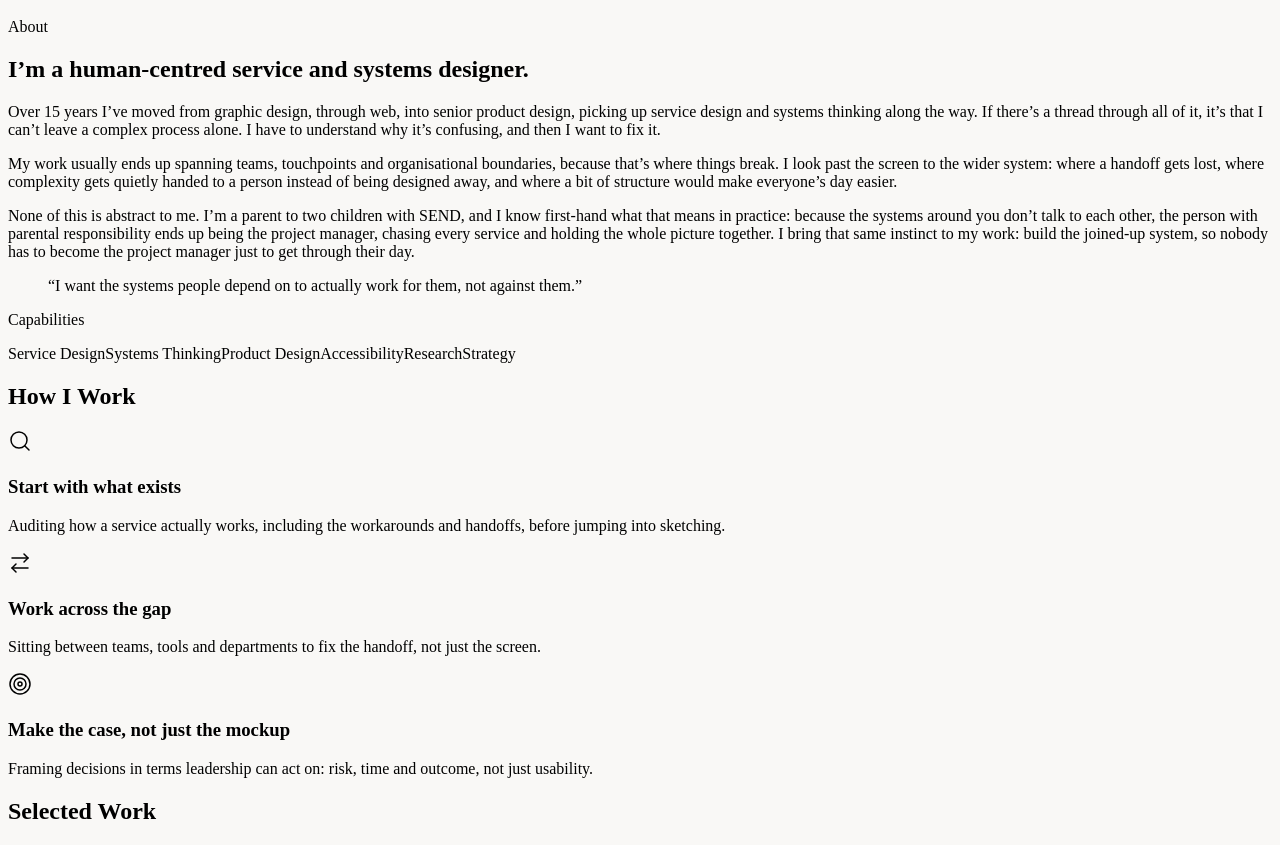
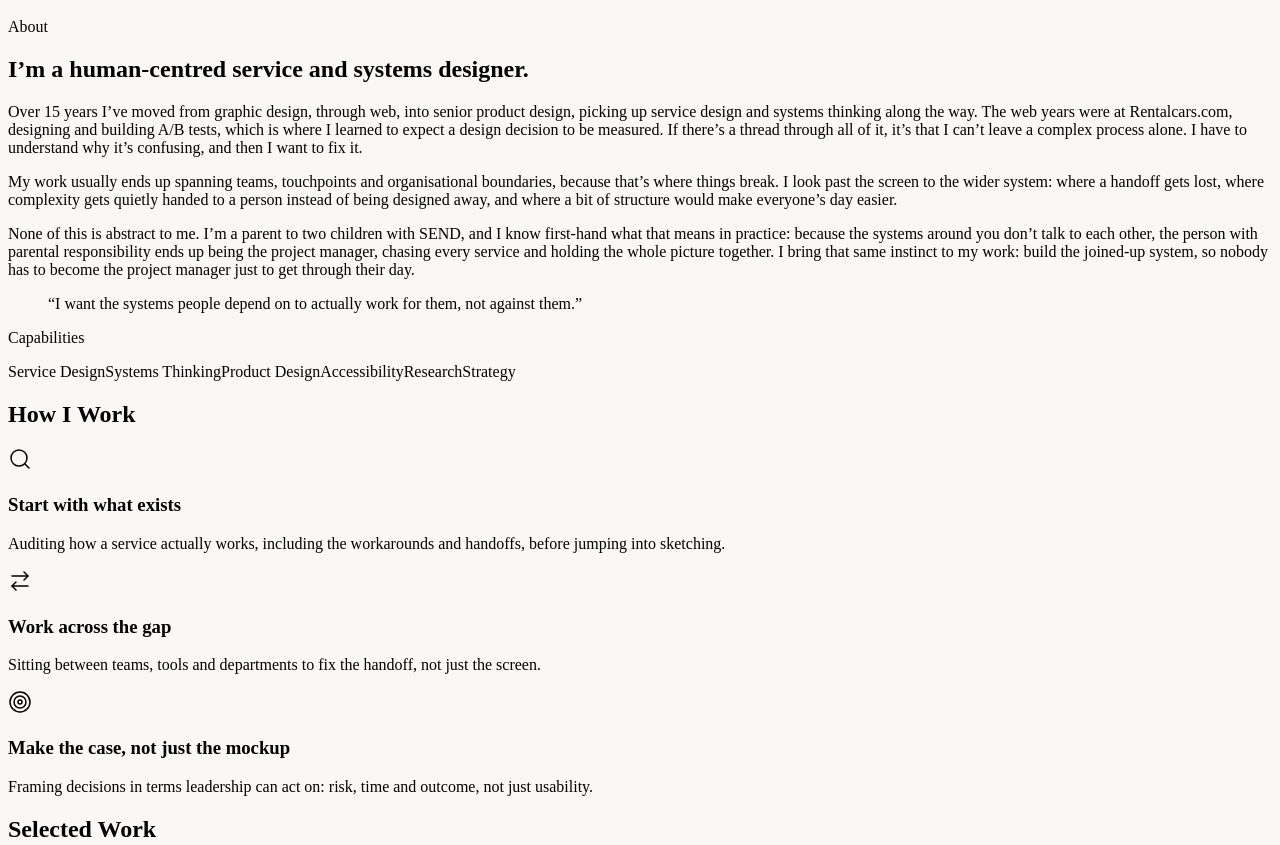
Before and after one commit to jadeparrish/portfolio, a Next.js app: page / in a window 1280 px wide. Shown: the part 1491-2336 px from the top of the page. Built offline with nearby package versions, Linux system fonts and the light colour scheme.

Commit message:
Enhance description of design experience and approach
Expanded on web design experience at Rentalcars.com and emphasized the importance of measurable design decisions.

```diff
--- a/app/page.js
+++ b/app/page.js
@@ -164,9 +164,11 @@ export default function PortfolioHomepage() {
                 <p>
                   Over 15 years I&rsquo;ve moved from graphic design, through web, into
                   senior product design, picking up service design and systems thinking
-                  along the way. If there&rsquo;s a thread through all of it, it&rsquo;s
-                  that I can&rsquo;t leave a complex process alone. I have to understand
-                  why it&rsquo;s confusing, and then I want to fix it.
+                  along the way. The web years were at Rentalcars.com, designing and
+                  building A/B tests, which is where I learned to expect a design
+                  decision to be measured. If there&rsquo;s a thread through all of it,
+                  it&rsquo;s that I can&rsquo;t leave a complex process alone. I have to
+                  understand why it&rsquo;s confusing, and then I want to fix it.
                 </p>
                 <p>
                   My work usually ends up spanning teams, touchpoints and organisational
```
